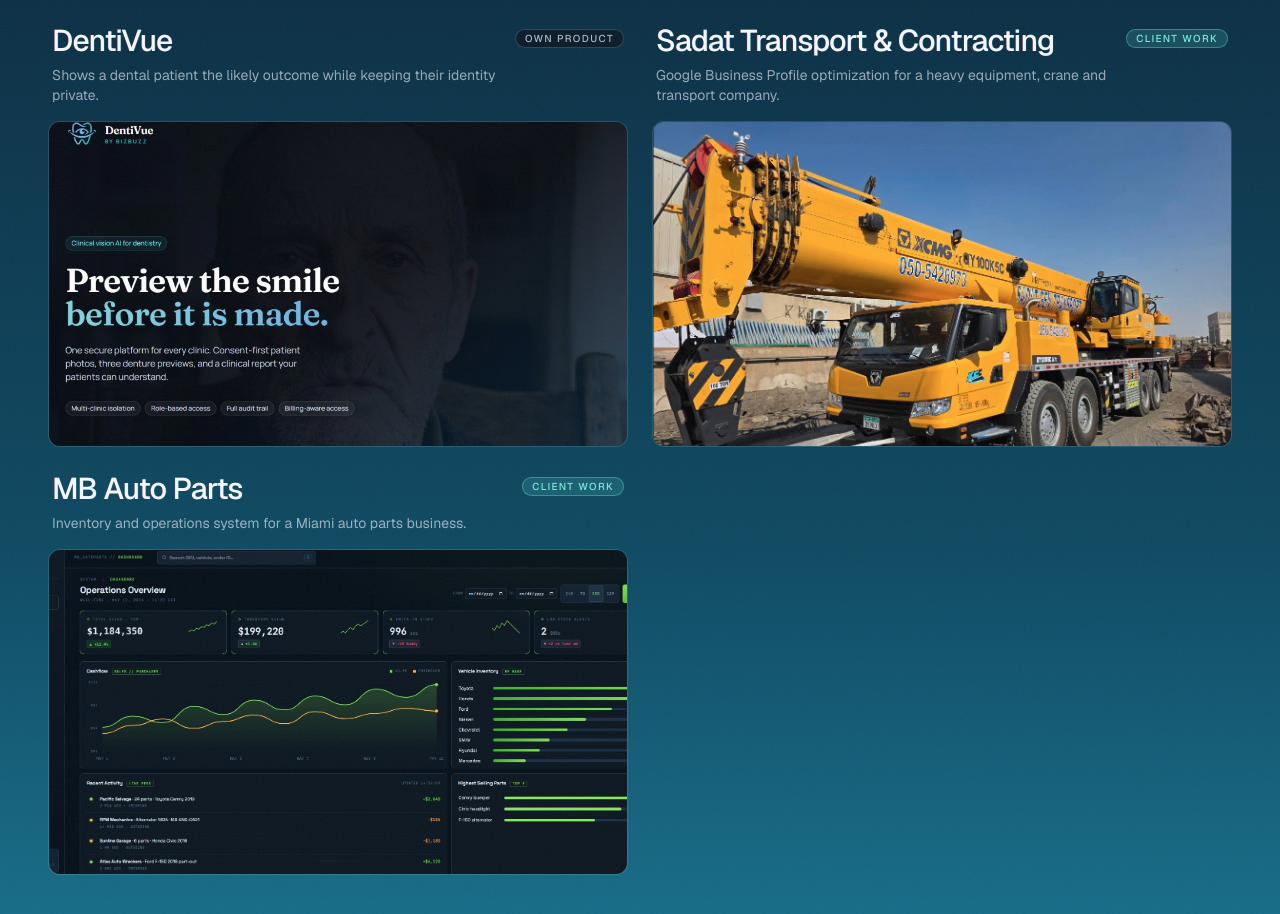
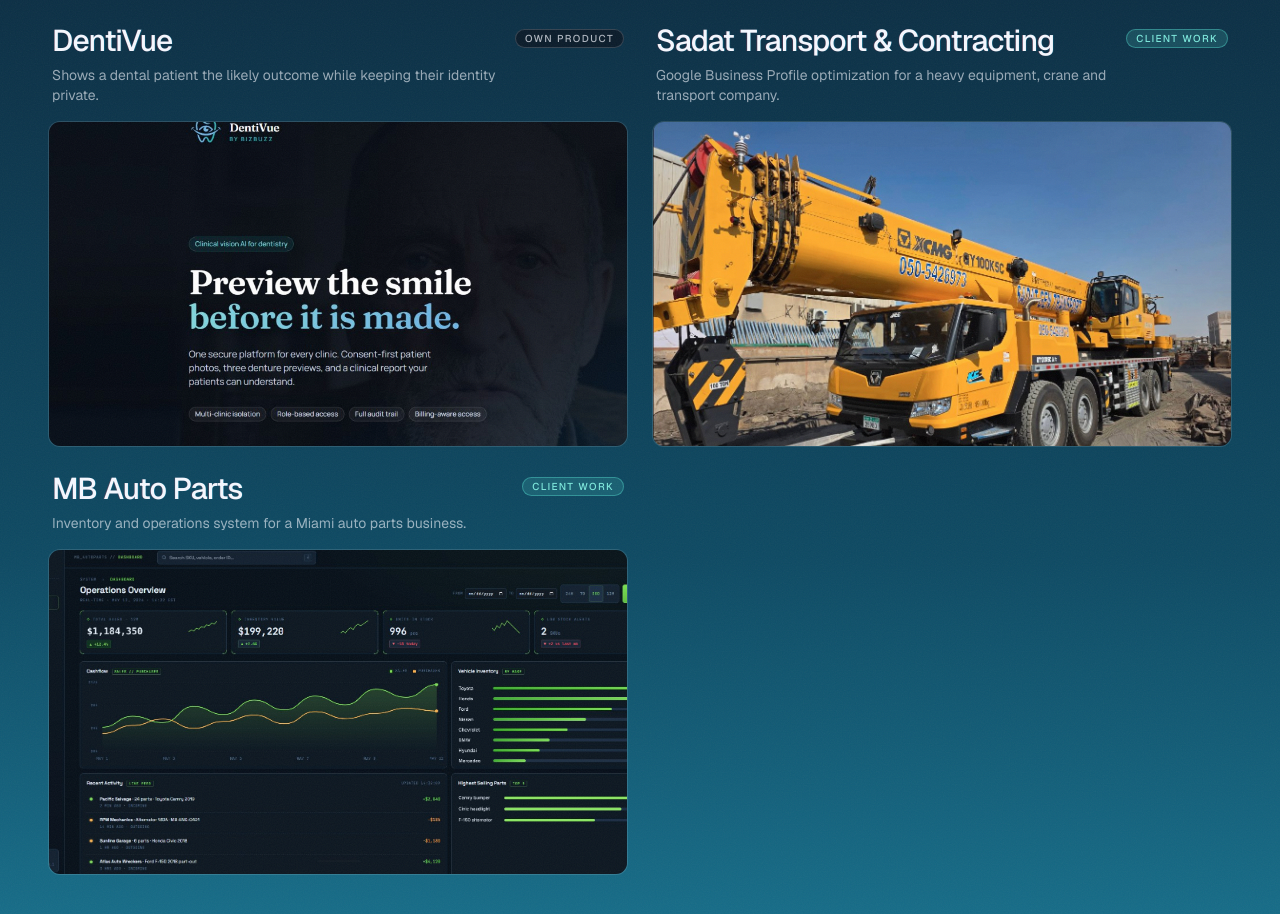
Before and after one commit to khabteehouse-del/thebizbuzz-studio, a Next.js app: page /work in a window 1280 px wide. Shown: the part 1405-2319 px from the top of the page. Built offline with nearby package versions, Linux system fonts and the light colour scheme.

Commit message:
DentiVue screenshot: re-centred so the text block sits in the middle of the card
Co-Authored-By: Claude Sonnet 5.5 <noreply@anthropic.com>
Claude-Session: https://claude.ai/code/session_01WE9vzoQ9mtr5P73SHN7FAP

```diff
--- a/data/projects.ts
+++ b/data/projects.ts
@@ -117,7 +117,7 @@ export const projects: Project[] = [
     solution:
       "Regenerates only the mouth region, client-side, preserving patient identity. Pairs the visual with Claude-generated clinical reasoning, positioned as patient communication rather than medical diagnosis.",
     stack: ["Vision AI", "Claude", "Client-side inference"],
-    image: "/images/work/dentivue-v2.jpg",
+    image: "/images/work/dentivue-v3.jpg",
     imageFit: "fill-top",
     live: "https://project-dentivue.lovable.app",
     repo: null,
--- a/data/services.ts
+++ b/data/services.ts
@@ -465,7 +465,7 @@ export const services: Service[] = [
         { src: "/images/work/fluxorx.jpg", title: "FluxorX", caption: "Enterprise AI", alt: "FluxorX sign-in page", width: 1600, height: 753 },
         { src: "/images/work/veridoc.jpg", title: "VeriDoc", caption: "Autonomous AI agents", alt: "VeriDoc contract review agent", width: 1600, height: 752 },
         { src: "/images/work/pulsariq.jpg", title: "PulsarIQ", caption: "Self-hosted enterprise RAG", alt: "PulsarIQ enterprise RAG platform", width: 1600, height: 746 },
-        { src: "/images/work/dentivue-v2.jpg", title: "DentiVue", caption: "Clinical vision AI", alt: "DentiVue clinical vision AI", width: 1042, height: 602 },
+        { src: "/images/work/dentivue-v3.jpg", title: "DentiVue", caption: "Clinical vision AI", alt: "DentiVue clinical vision AI", width: 1011, height: 602 },
       ],
     },
   },
```
Also changed, not shown: public/images/work/dentivue-v2.jpg (deleted), public/images/work/dentivue-v3.jpg (added).
